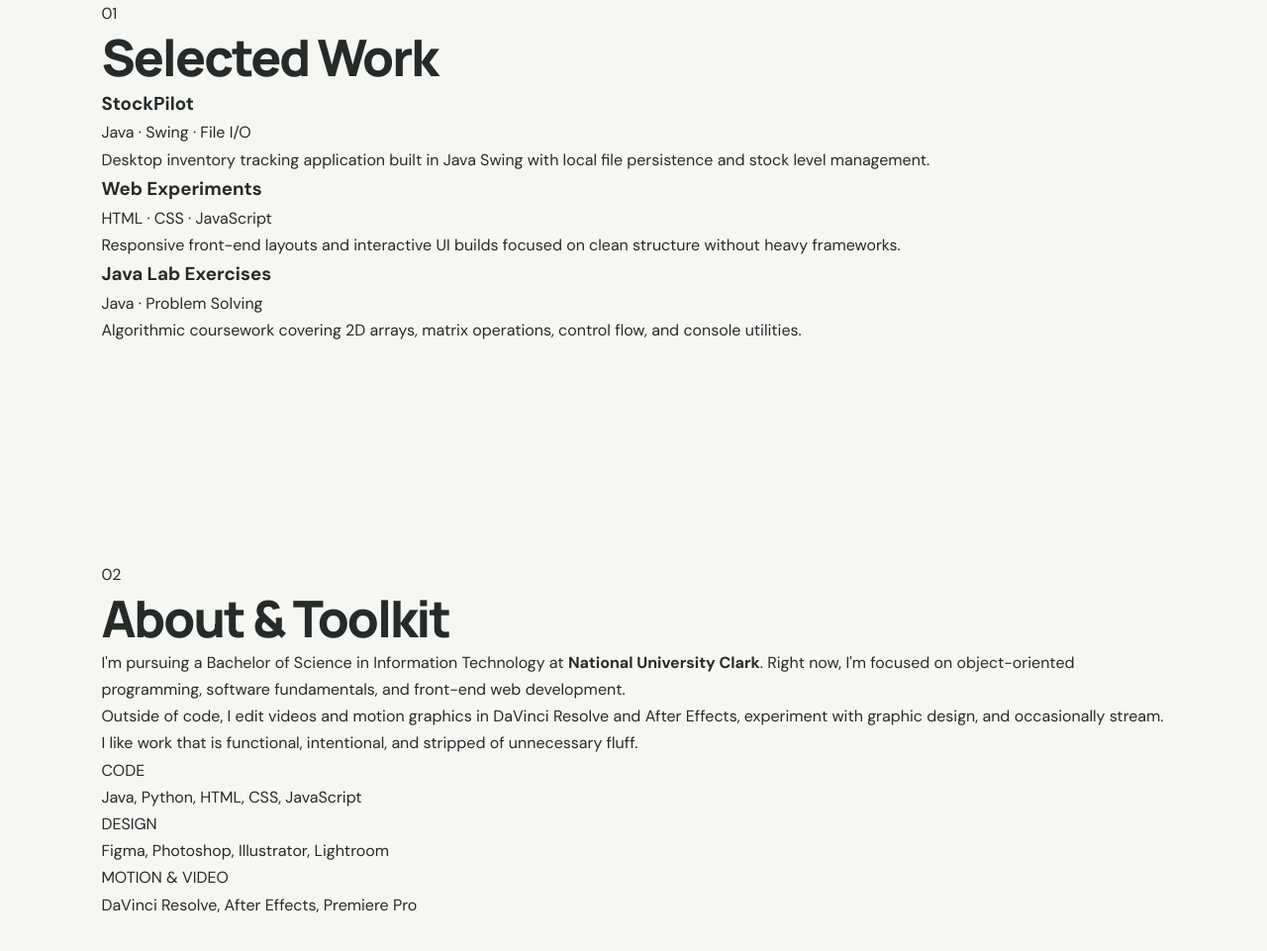
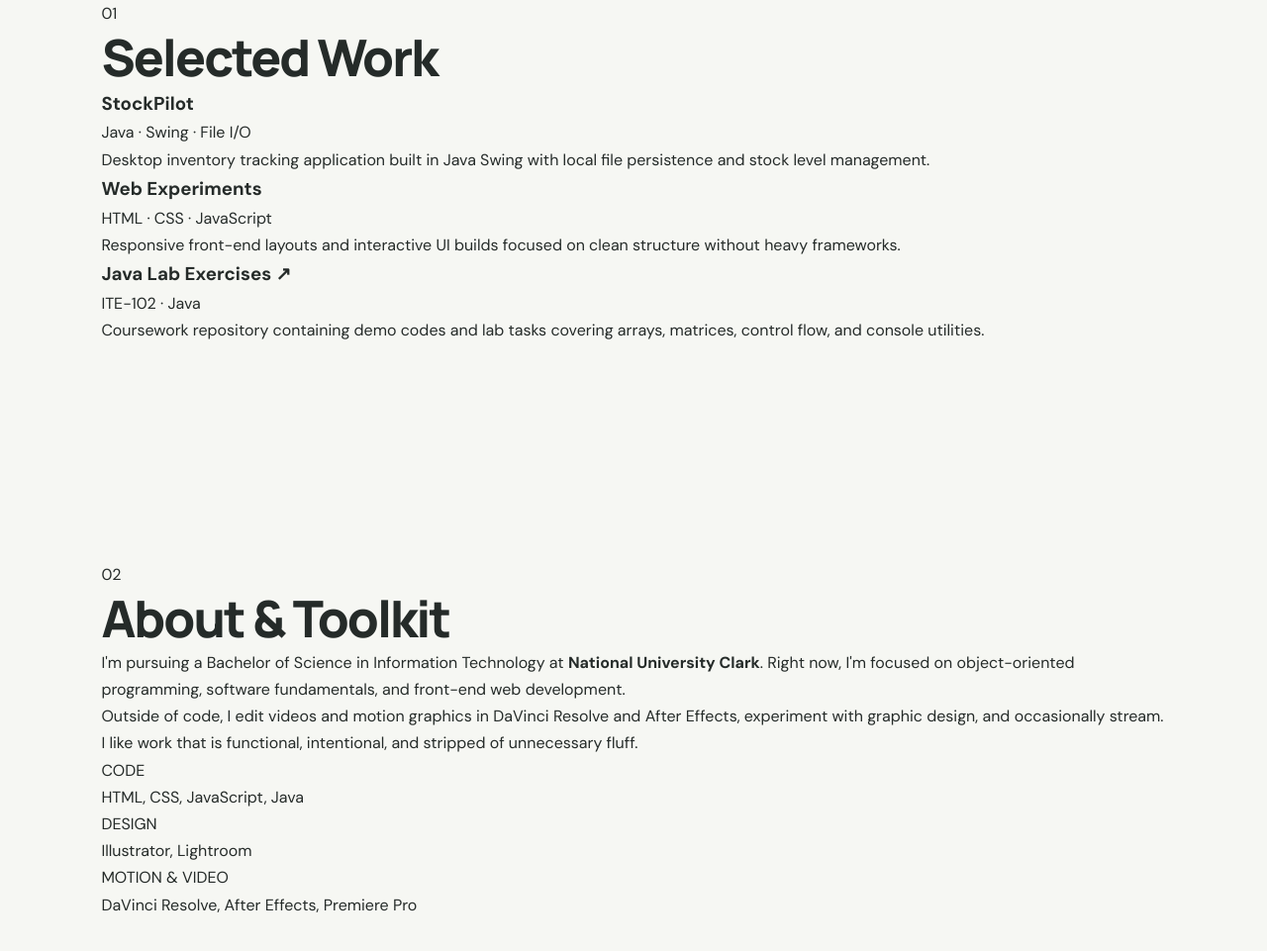
Before and after one commit to gabrielarthurbernardo/gabrielarthurbernardo.github.io, a plain HTML site: page index.html in a window 1280 px wide. Shown: the part 805-1766 px from the top of the page at 99% size. Drawn offline with Linux system fonts and the light colour scheme; a web font is replaced by a local one.

Commit message:
Update index.html

```diff
--- a/index.html
+++ b/index.html
@@ -65,16 +65,16 @@
           </p>
         </article>
 
-        <article class="project-item">
+        <a href="https://github.com/staryyboo/ITE-102" target="_blank" rel="noopener" class="project-item project-link">
           <div class="project-top">
-            <h3>Java Lab Exercises</h3>
-            <span class="mono-tag">Java · Problem Solving</span>
+            <h3>Java Lab Exercises ↗</h3>
+            <span class="mono-tag">ITE-102 · Java</span>
           </div>
           <p>
-            Algorithmic coursework covering 2D arrays, matrix operations, control flow,
-            and console utilities.
+            Coursework repository containing demo codes and lab tasks covering arrays,
+            matrices, control flow, and console utilities.
           </p>
-        </article>
+        </a>
       </div>
     </section>
 
@@ -100,11 +100,11 @@
       <div class="toolkit-grid">
         <div>
           <span class="mono-label">CODE</span>
-          <p>Java, Python, HTML, CSS, JavaScript</p>
+          <p>HTML, CSS, JavaScript, Java</p>
         </div>
         <div>
           <span class="mono-label">DESIGN</span>
-          <p>Figma, Photoshop, Illustrator, Lightroom</p>
+          <p>Illustrator, Lightroom</p>
         </div>
         <div>
           <span class="mono-label">MOTION &amp; VIDEO</span>
```
